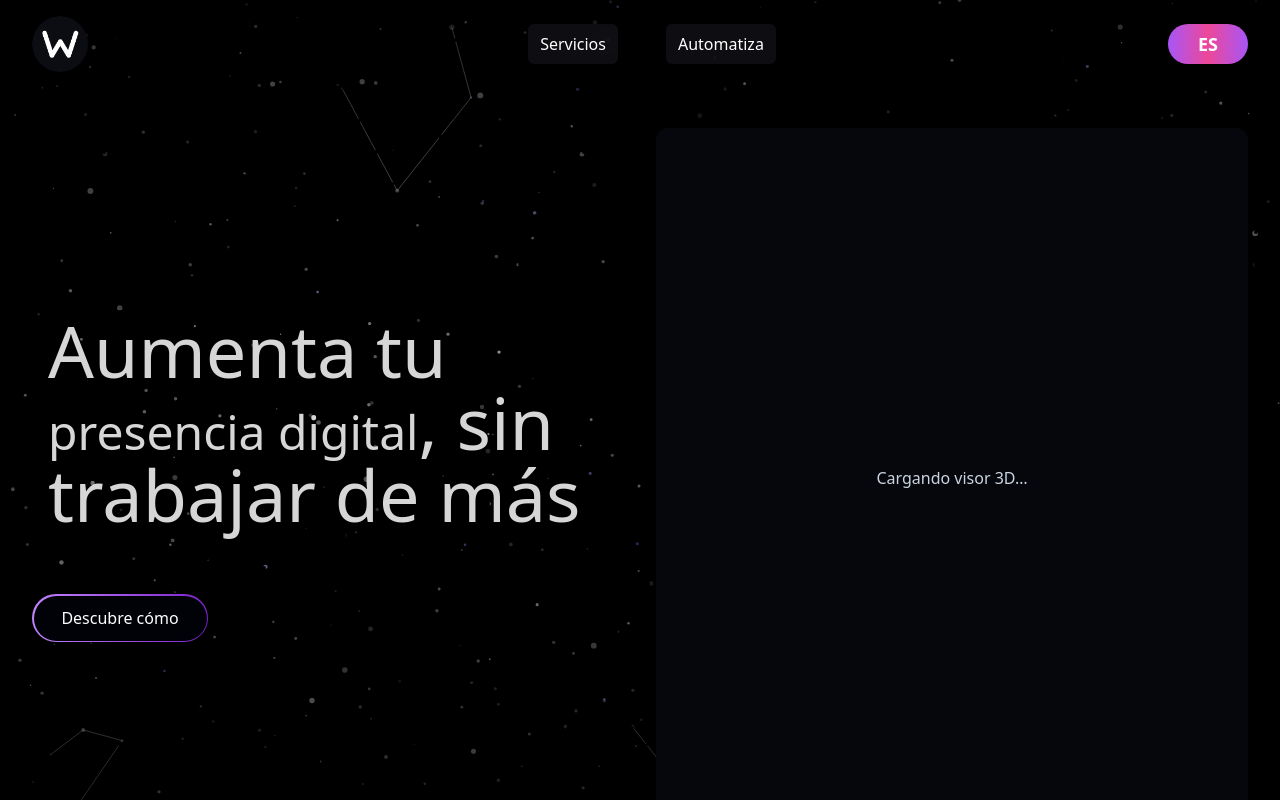
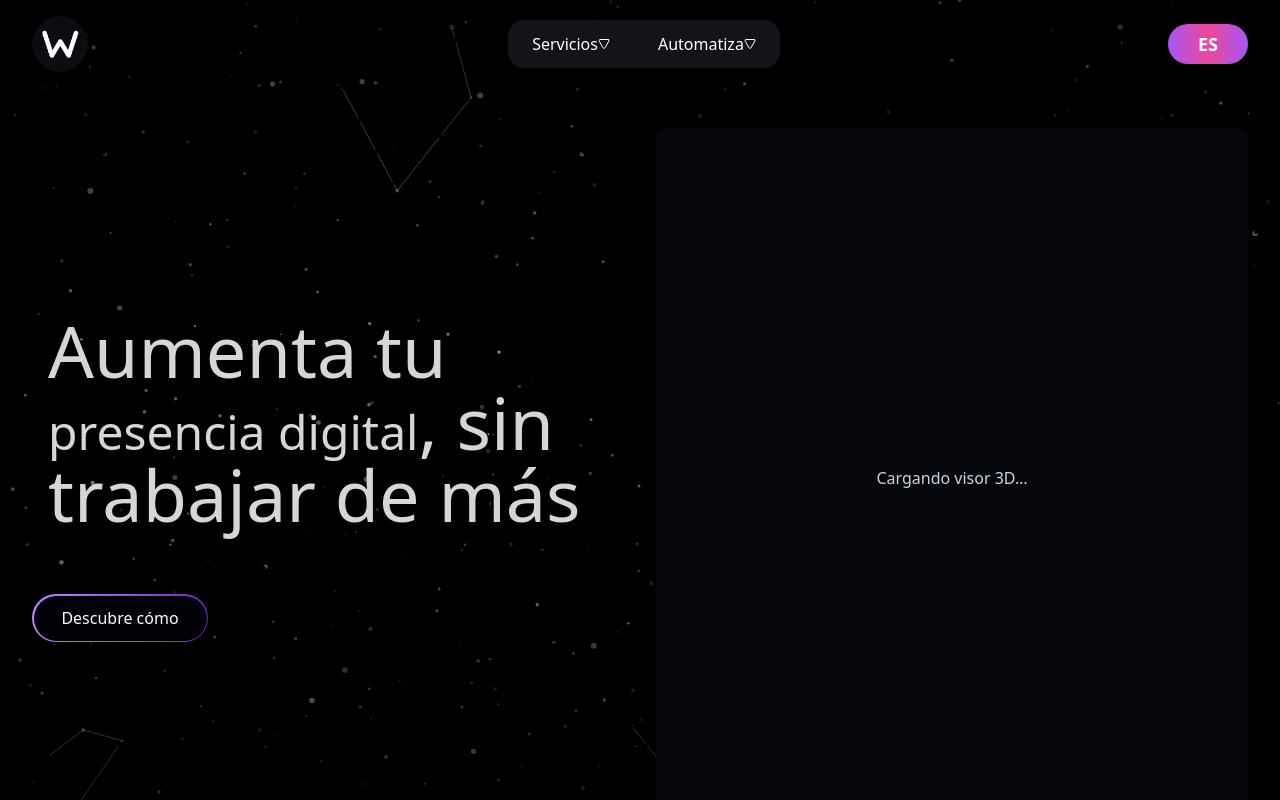
Before and after one commit to juanasaavedra/weavion, a React (Vite) app: page / in a window 1280 px wide. Shown: the top 800 px of the page. Built offline with nearby package versions, Linux system fonts and the light colour scheme; a web font is replaced by a local one.

Commit message:
feat: unify service and automation menus

```diff
--- a/src/Header.jsx
+++ b/src/Header.jsx
@@ -1,6 +1,7 @@
 import React, { useState, useRef, useEffect } from 'react';
 import { Link } from 'react-router-dom';
 import { useTranslation } from 'react-i18next';
+import { Triangle } from 'lucide-react';
 import LanguageSelector from './LanguageSelector';
 import logo from './assets/weavionLogoBase64.js';
 
@@ -53,9 +54,11 @@ export default function Header() {
         </Link>
 
       {/* Menús intermedios */}
-        <div className="flex-1 flex items-center justify-center space-x-4 md:space-x-8">
-          <DropdownMenu title={t('header.services', 'Servicios')} items={servicesItems} />
-          <DropdownMenu title={t('header.automation', 'Automatiza')} items={automationItems} />
+        <div className="flex-1 flex items-center justify-center">
+          <div className="glass-high rounded-2xl flex flex-col md:flex-row">
+            <DropdownMenu title={t('header.services', 'Servicios')} items={servicesItems} />
+            <DropdownMenu title={t('header.automation', 'Automatiza')} items={automationItems} />
+          </div>
         </div>
 
       {/* Selector idioma */}
@@ -67,6 +70,7 @@ export default function Header() {
 function DropdownMenu({ title, items }) {
   const [open, setOpen] = useState(false);
   const menuRef = useRef(null);
+  const closeTimer = useRef();
 
   useEffect(() => {
     const handleClick = (e) => {
@@ -78,31 +82,39 @@ function DropdownMenu({ title, items }) {
     return () => document.removeEventListener('mousedown', handleClick);
   }, []);
 
+  const handleEnter = () => {
+    clearTimeout(closeTimer.current);
+    setOpen(true);
+  };
+
+  const handleLeave = () => {
+    closeTimer.current = setTimeout(() => setOpen(false), 2000);
+  };
+
   return (
     <div
       ref={menuRef}
-      className="relative mx-4"
-      onMouseEnter={() => setOpen(true)}
-      onMouseLeave={() => setOpen(false)}
+      className="relative flex-1"
+      onMouseEnter={handleEnter}
+      onMouseLeave={handleLeave}
     >
       <button
         onClick={() => setOpen((o) => !o)}
-        className="cursor-pointer text-white px-3 py-2 rounded-md font-argent glass text-sm md:text-base"
+        className="flex w-full items-center justify-between px-6 py-3 font-argent text-white text-sm md:text-base"
       >
-        {title}
+        <span>{title}</span>
+        <Triangle className="w-3 h-3 rotate-180" />
       </button>
       {open && (
-        <div className="absolute left-1/2 -translate-x-1/2 mt-4 w-full max-w-md md:max-w-2xl glass rounded-2xl grid grid-cols-1 md:grid-cols-2 gap-4 p-4 text-white">
+        <div className="absolute left-1/2 -translate-x-1/2 mt-4 w-full max-w-xl md:max-w-3xl glass-high rounded-2xl flex flex-col md:flex-row gap-4 p-4 text-white">
           {items.map(({ label, path }, idx) => (
             <Link
               key={idx}
               to={path}
               onClick={() => setOpen(false)}
-              className="group w-full min-h-20 md:min-h-24 rounded-2xl p-[2px] bg-gradient-to-r from-purple-400 to-purple-700 text-white transition duration-300 hover:bg-gradient-to-l hover:shadow-2xl hover:shadow-purple-600/30"
+              className="flex-1 text-center py-3 rounded-xl hover:bg-white/10 transition"
             >
-              <div className="flex h-full w-full items-center justify-center rounded-2xl bg-black text-center text-lg md:text-base transition duration-300 ease-in-out group-hover:bg-gradient-to-br group-hover:from-gray-700 group-hover:to-gray-900 font-argent px-4">
-                {label}
-              </div>
+              {label}
             </Link>
           ))}
         </div>
```
